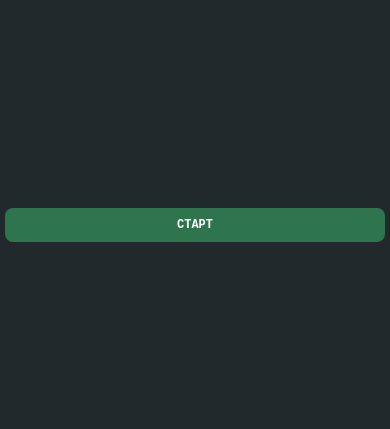
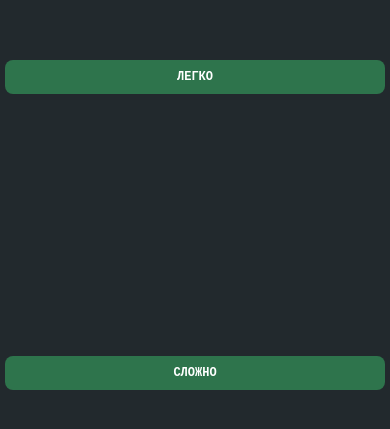
Before and after one commit to ZinBu/Cards, a React Native app: screen / in a window 390 px wide. Shown: the part 197-626 px from the top of the page. Built offline with nearby package versions, Linux system fonts and the light colour scheme.

Commit message:
upgrades

```diff
--- a/components/Images.tsx
+++ b/components/Images.tsx
@@ -69,6 +69,6 @@ const styles = StyleSheet.create({
         borderColor: 'white',
         borderStyle: 'solid',
         border: 3,
-        backgroundColor: 'rgba(62, 84, 116, 64)',
+        backgroundColor: '#3e8d6c82',
     }
 });
--- a/tools/constants.tsx
+++ b/tools/constants.tsx
@@ -1,7 +1,6 @@
 export const difficultyCeilsMap = {
-    easy: 8,
-    medium: 10,
-    hard: 14
+    easy: 6,
+    hard: 12
 };
 
 export const sameCardCount = 2;
--- a/tools/playground.tsx
+++ b/tools/playground.tsx
@@ -11,7 +11,7 @@ const getRandomElem = (array: any[]) => array[Math.floor(Math.random() * array.l
 export const fillPlayground = (difficulty: number): { [key: number]: Character } => {
     const field: { [key: number]: Character } = {}
     let shuffledCeils: number[] = shuffle(Array.from(Array(difficulty).keys()))
-    characters.forEach(
+    shuffle(characters).forEach(
         (character) => {
             if (!shuffledCeils.length) {
                 return;
--- a/views/Main.tsx
+++ b/views/Main.tsx
@@ -1,4 +1,4 @@
-import React, {useRef, useState, useEffect} from 'react';
+import React, {useRef, useState, useEffect, MutableRefObject} from 'react';
 import {StatusBar} from 'expo-status-bar';
 import {Audio, AVPlaybackSource} from 'expo-av';
 import {Character} from './interfaces';
@@ -10,40 +10,55 @@ import {difficultyCeilsMap, cardsShowingTime, labelShowingTime, sounds} from '..
 const EMPTY = -1
 
 export const GameMenu = () => {
-    const [startGamePressed, setStartGamePressed] = useState(false);
+    const [difficulty, setDifficulty] = useState(null);
 
     return (
         <MainView>
             <StatusBar style='auto'/>
-            {startGamePressed ? <Game /> : <Button title={'Старт'} onPress={() => setStartGamePressed(true)}/>}
+            {
+                difficulty
+                ? <Game difficulty={difficulty} />
+                : <>
+                    <Button title={'Легко'} onPress={() => setDifficulty(difficultyCeilsMap.easy)}/ >
+                    <Button title={'Сложно'} onPress={() => setDifficulty(difficultyCeilsMap.hard)}/>
+                </>
+            }
         </MainView>
         );
 }
 
-export const Game = () => {
+export const Game: React.FC<{difficulty: number}> = ({difficulty}) => {
     const [labelText, setLabelText] = useState('');
-    const [difficult, _] = useState(difficultyCeilsMap.easy);
     const [currentCard, setCurrentCard] = useState(EMPTY);
     const [showAllCards, setShowAllCards] = useState(true);
     const [sound, setSound] = useState<Audio.Sound>();
+    const [mainSound, setMainSound] = useState<Audio.Sound>();
 
     // Playground permanent state
-    const playfield: { [key: number]: Character } = useRef(fillPlayground(difficult));
+    const playfield: MutableRefObject<{ [key: number]: Character }> = useRef(fillPlayground(difficulty));
     // Needs to keep cards opened
     const guessedCeils = useRef({});
     const previousOpenedCard = useRef(EMPTY);
 
-     const playSound = async (soundSource: AVPlaybackSource, volume: number = 1.0) => {
+    const playSound = async (
+            soundSource: AVPlaybackSource,
+            volume: number = 1.0,
+            loop: boolean = false,
+            setSoundState: React.Dispatch<any> = setSound
+            ) => {
         const { sound } = await Audio.Sound.createAsync(soundSource);
         await sound.setVolumeAsync(volume);
-        setSound(sound);
+        if (loop) {
+            sound.setIsLoopingAsync(true)
+        }
+        setSoundState(sound);
         await sound.playAsync();
     };
 
     // Start play the main theme
     useEffect(
         () => {
-            playSound(sounds.MAIN, 0.1);
+            playSound(sounds.MAIN, 0.1, true, setMainSound);
         },
         []
     )
@@ -57,6 +72,15 @@ export const Game = () => {
             },
             [sound]
     );
+    useEffect(() => {
+        return mainSound
+              ? () => {
+            mainSound.unloadAsync();
+        }
+              : undefined;
+        },
+          [mainSound]
+      );
 
     useEffect(
         () => {
@@ -82,7 +106,7 @@ export const Game = () => {
 
     const restartGame = () => {
         resetCardsProgress();
-        playfield.current = fillPlayground(difficult);
+        playfield.current = fillPlayground(difficulty);
         setShowAllCards(true);
         setLabel('На тему сел?');
     };
```
